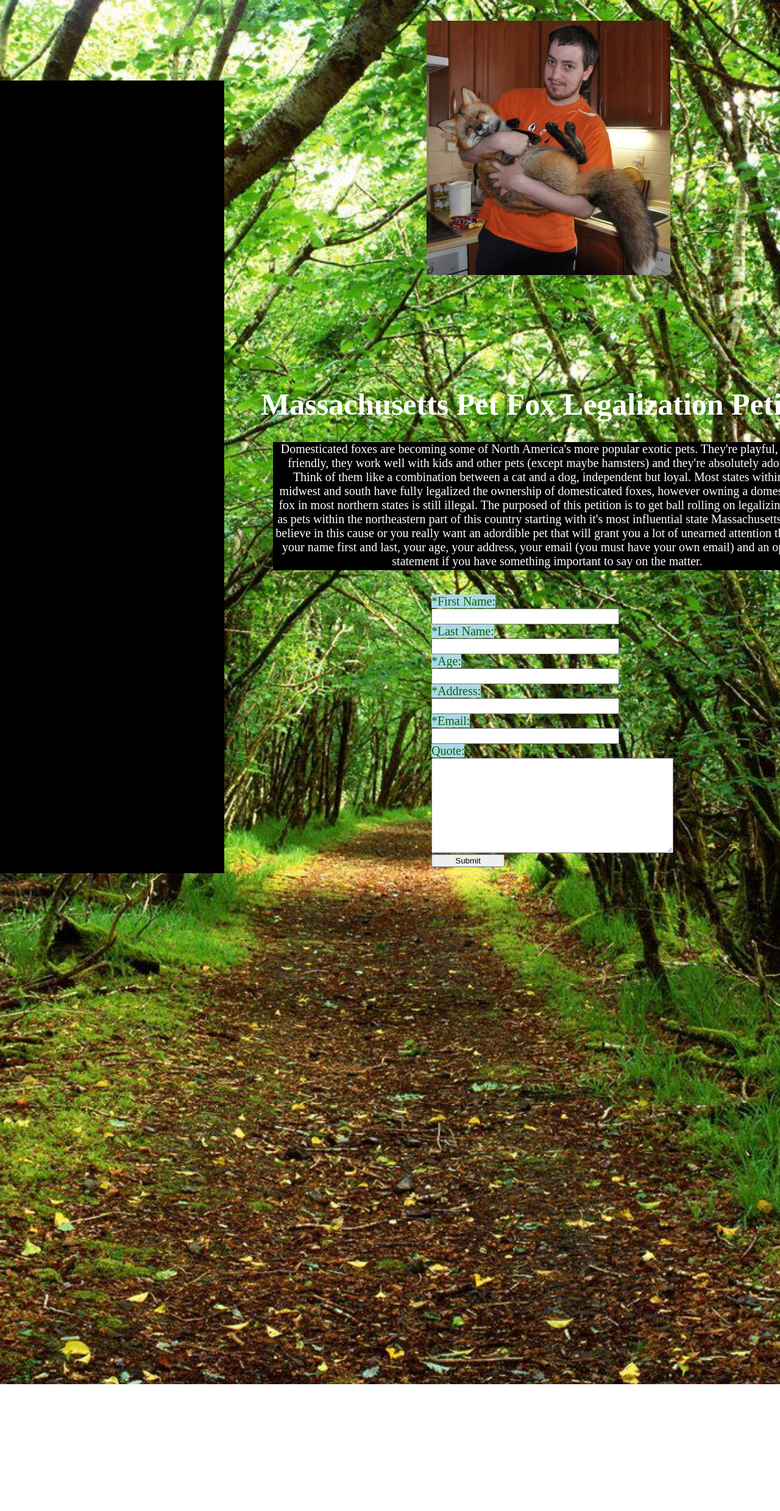
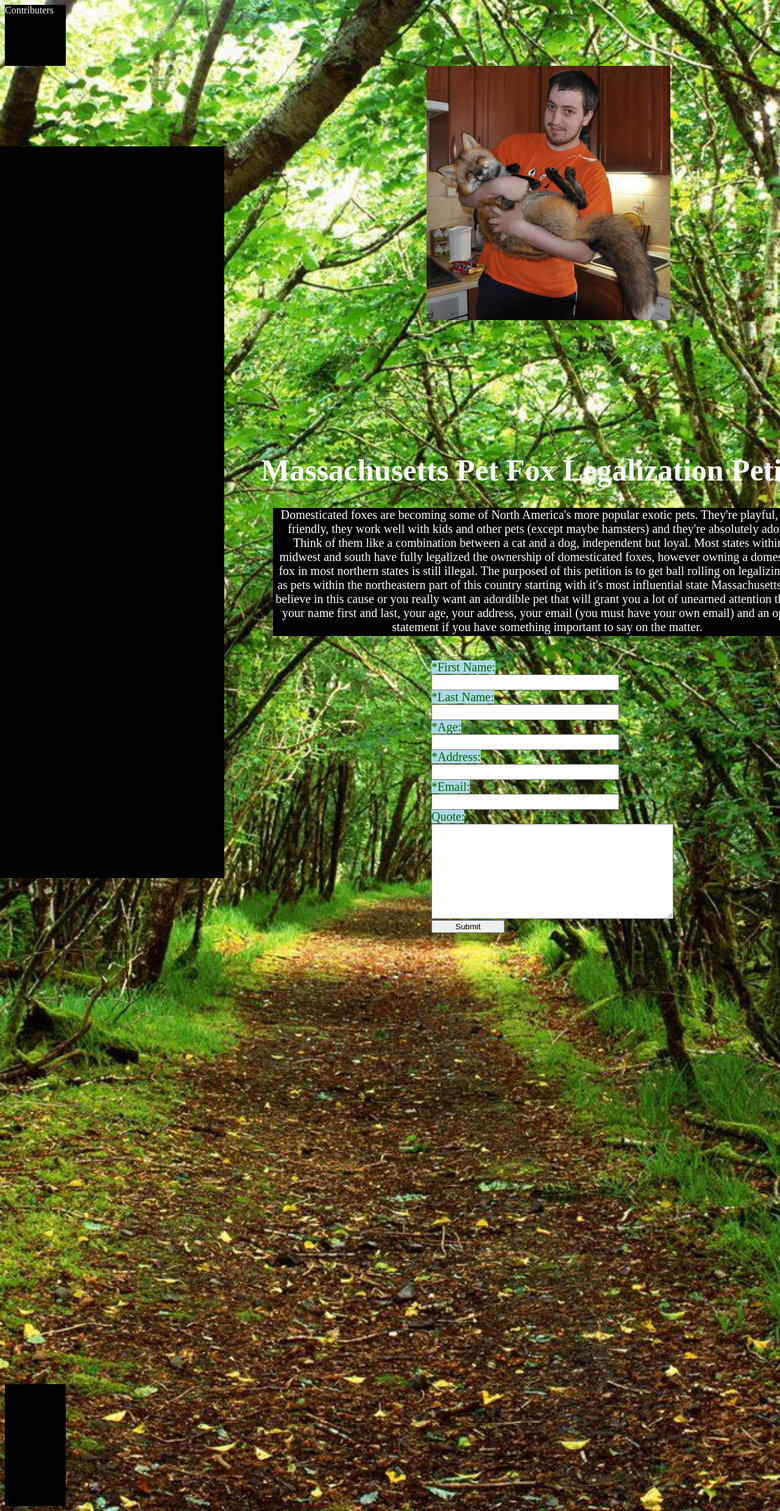
Before and after one commit to Peter-White/petition_site_app, a plain HTML site: page index.html in a window 1280 px wide. Shown: the top 2478 px of the page at 61% size. Before the commit the page ends 2270 px from the top, so only its background shows below. Drawn offline with nearby package versions, Linux system fonts and the light colour scheme; no server answers.

Commit message:
Added new div boxes

```diff
--- a/app.js
+++ b/app.js
@@ -22,7 +22,6 @@ $(function (){
 });
 
 $('#submit').on('click', function() {
-
   var signer = {signer:{
     first_name: $first_name.val(),
     last_name: $last_name.val(),
@@ -37,13 +36,16 @@ $('#submit').on('click', function() {
     url: 'http://localhost:3000/signers',
     data: signer,
     success: function(newSigner) {
-      $signers.append('<li>first name: '+ newSigner.first_name +', last name: '+ newSigner.last_name +'</li>');
+      $signers.append('<li>'+ newSigner.first_name +' '+ newSigner.last_name +'</li>');
       alert('Thank you for caring');
     },
     error: function() {
-      alert('error saving signers');
+      alert('I\'m sorry but your submission information is invalid');
     }
     });
   });
+});
 
+$('#counter').show(function (){
+var $count = $("#contributions ul").length;
 });
--- a/index.html
+++ b/index.html
@@ -30,11 +30,9 @@
     var image12=new Image()
     image12.src="images/Fox_2_1298643a.jpg"
   </script>
-
-
 </head>
 <body>
-
+<div id="description">Contributers</div>
 <div id="carousel">
     <img src="" name="slide" width="400" left="110">
   </div>
@@ -84,11 +82,13 @@
   <button id="submit">Submit</button>
 
 
-<div style="height:1300px;overflow:auto;" id="contributions">
+<div style="height:1200px;overflow:auto;" id="contributions">
+ <ul id="signers"></ul>
+</div>
 
- <ul id="signers"></ul>
+<div id="counter"></div>
+<div id="printquote"></div>
 
-</div>
 
 
   <script src="https://code.jquery.com/jquery-2.1.4.js"></script>
--- a/styles.css
+++ b/styles.css
@@ -63,20 +63,33 @@ h1 {
   top: 460px;
 }
 
-#nums {
-  position: relative;
-    right: 60px;
-    top: 80px;
-    color: yellow;
-    font-size: 30px
-}
-
 #contributions {
   position: relative;
   background: black;
   color: white;
   width: 370px;
-  font-size: 20px;
+  font-size: 30px;
   bottom: 830px;
   right: 10px;
 }
+
+#counter {
+    width: 100px;
+    height: 100px;
+    background: #000000;
+    color: white;
+}
+
+#printquote {
+    width: 100px;
+    height: 100px;
+    background: #000000;
+    color: white;
+}
+
+#description {
+    width: 100px;
+    height: 100px;
+    background: #000000;
+    color: white;
+}
```
Lines whose indentation alone changed are shown as unchanged.
